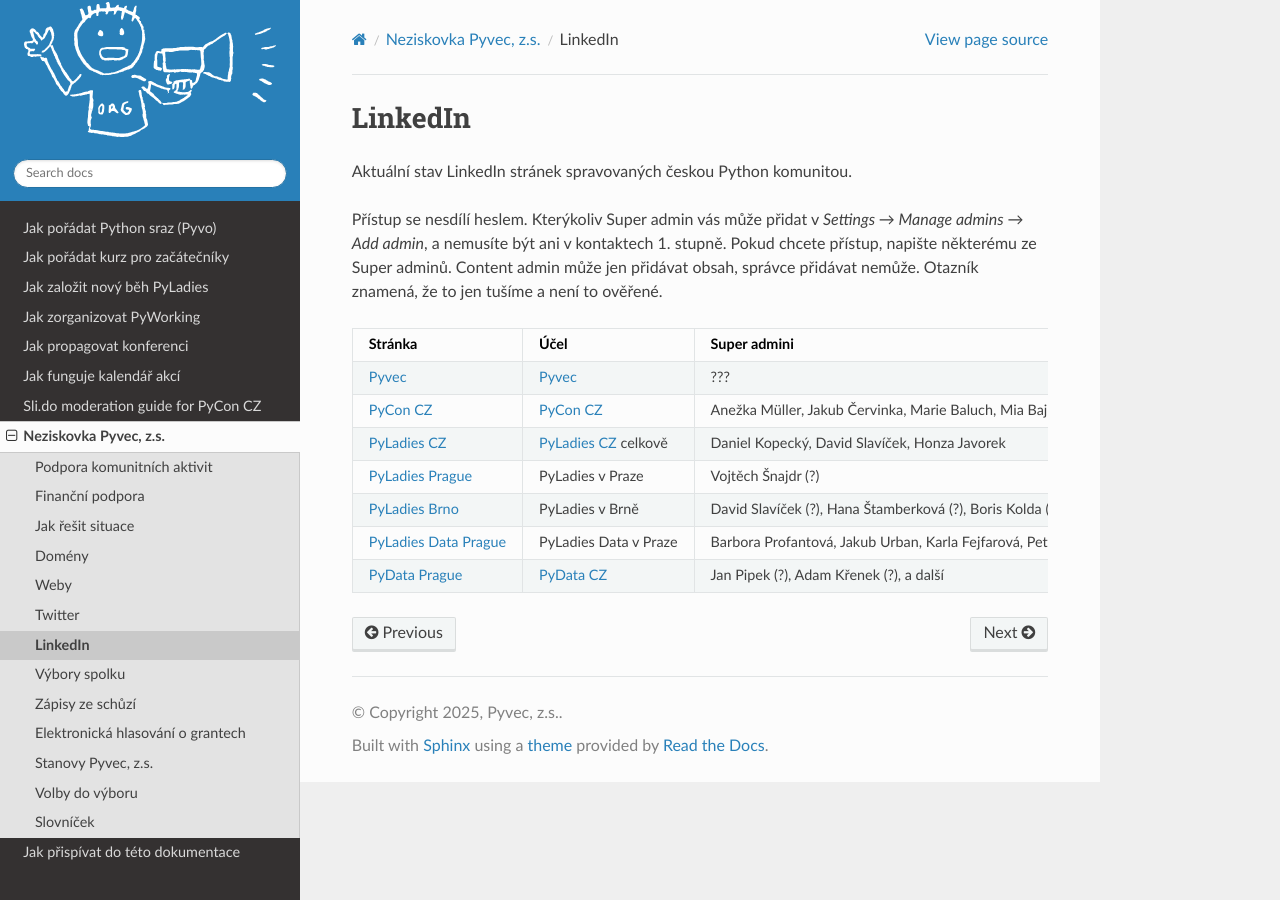
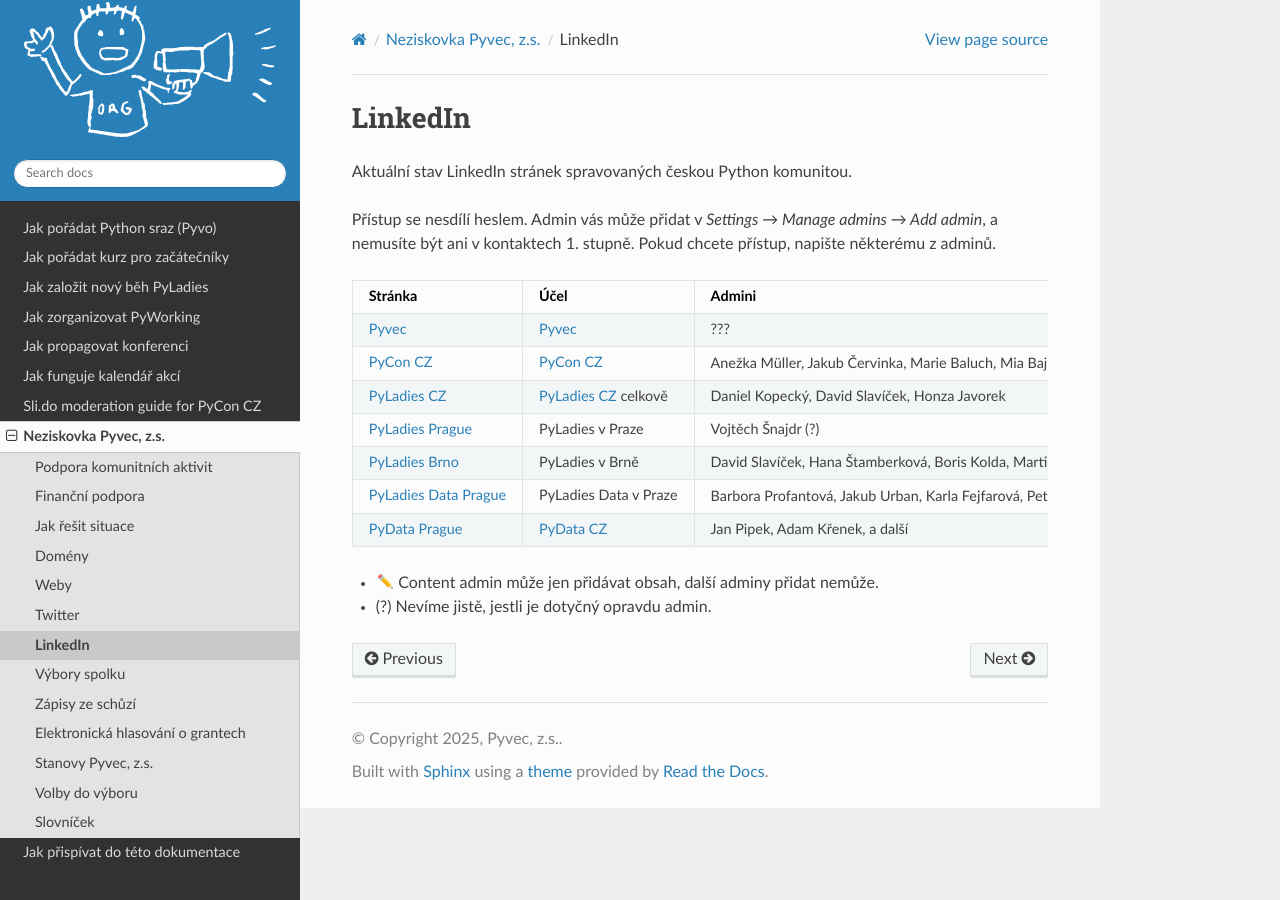
Before and after one commit to pyvec/docs.pyvec.org, a Sphinx documentation site: the page built from docs/operations/linkedin.rst, in a window 1280 px wide. Built offline with Sphinx 7.4.7 and the Read the Docs theme 3.1.0, drawn with Linux system fonts in a browser that asks for light colours; emoji names are drawn with the system emoji font.

Commit message:
Use one admins column, mark content admins with an emoji
Co-Authored-By: Claude Opus 5.5 <noreply@anthropic.com>

```diff
--- a/docs/operations/linkedin.rst
+++ b/docs/operations/linkedin.rst
@@ -5,45 +5,40 @@ LinkedIn
 
 Aktuální stav LinkedIn stránek spravovaných českou Python komunitou.
 
-Přístup se nesdílí heslem. Kterýkoliv Super admin vás může přidat
+Přístup se nesdílí heslem. Admin vás může přidat
 v *Settings → Manage admins → Add admin*, a nemusíte být ani
-v kontaktech 1. stupně. Pokud chcete přístup, napište některému ze Super adminů.
-Content admin může jen přidávat obsah, správce přidávat nemůže.
-Otazník znamená, že to jen tušíme a není to ověřené.
+v kontaktech 1. stupně. Pokud chcete přístup, napište některému z adminů.
 
 .. list-table::
    :header-rows: 1
 
    * * Stránka
      * Účel
-     * Super admini
-     * Content admini
+     * Admini
    * * `Pyvec <https://www.linkedin.com/company/pyvec-org/>`__
      * `Pyvec <https://pyvec.org/>`_
      * ???
-     * ???
    * * `PyCon CZ <https://www.linkedin.com/company/pycon-cz/>`__
      * `PyCon CZ <https://cz.pycon.org/>`_
-     * Anežka Müller, Jakub Červinka, Marie Baluch, Mia Bajić, Pavla Mádrová
-     * Eva Bohnová, Mária Melišková
+     * Anežka Müller, Jakub Červinka, Marie Baluch, Mia Bajić, Pavla Mádrová,
+       |:pencil2:| Eva Bohnová, |:pencil2:| Mária Melišková
    * * `PyLadies CZ <https://www.linkedin.com/company/30644381/>`__
      * `PyLadies CZ <https://pyladies.cz/>`_ celkově
      * Daniel Kopecký, David Slavíček, Honza Javorek
-     * –
    * * `PyLadies Prague <https://www.linkedin.com/company/pyladies-prague/>`__
      * PyLadies v Praze
      * Vojtěch Šnajdr (?)
-     * ???
    * * `PyLadies Brno <https://www.linkedin.com/company/pyladies-brno/>`__
      * PyLadies v Brně
-     * David Slavíček (?), Hana Štamberková (?), Boris Kolda (?), Martin Zelený (?)
-     * ???
+     * David Slavíček, Hana Štamberková, Boris Kolda, Martin Zelený
    * * `PyLadies Data Prague <https://www.linkedin.com/company/pyladies-data-prague/>`__
      * PyLadies Data v Praze
      * Barbora Profantová, Jakub Urban, Karla Fejfarová, Petr Gallus,
-       Petra Vidnerová, Veronika Sárkányová
-     * Jan Pipek, Marie Baluch, Petr Šimeček, a další
+       Petra Vidnerová, Veronika Sárkányová,
+       |:pencil2:| Jan Pipek, |:pencil2:| Marie Baluch, |:pencil2:| Petr Šimeček, a další
    * * `PyData Prague <https://www.linkedin.com/company/85424923/>`__
      * `PyData CZ <https://pydata.cz/>`_
-     * Jan Pipek (?), Adam Křenek (?), a další
-     * ???
+     * Jan Pipek, Adam Křenek, a další
+
+* |:pencil2:| Content admin může jen přidávat obsah, další adminy přidat nemůže.
+* (?) Nevíme jistě, jestli je dotyčný opravdu admin.
```
